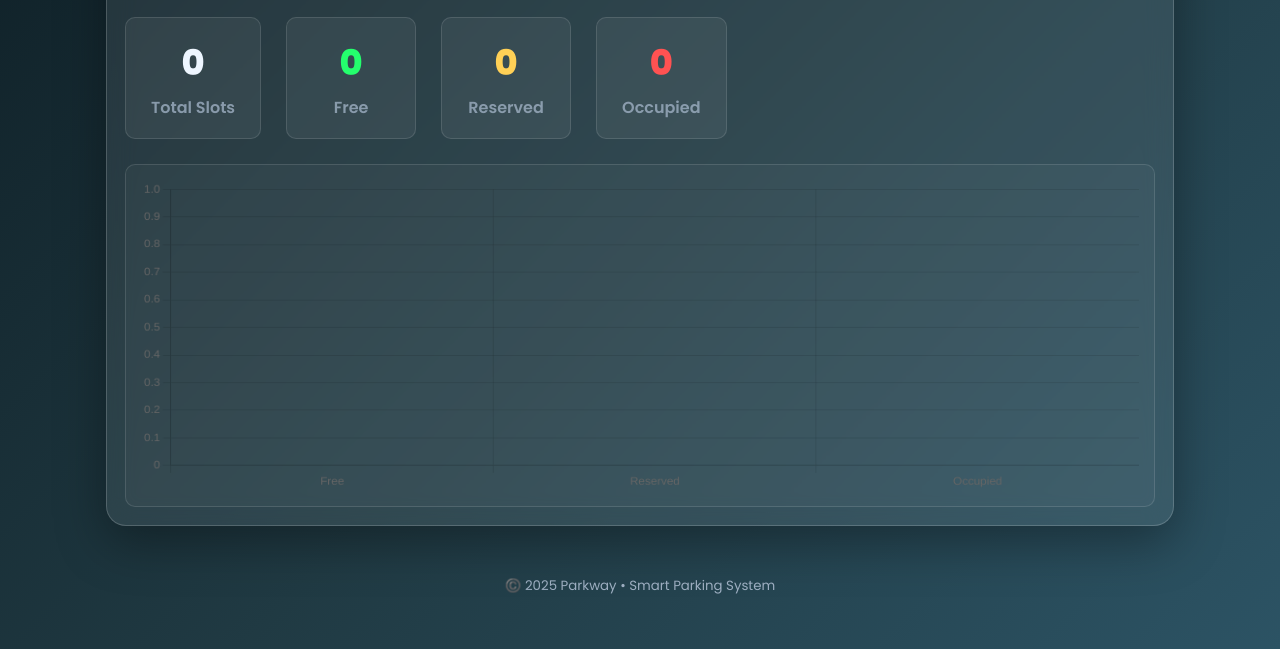
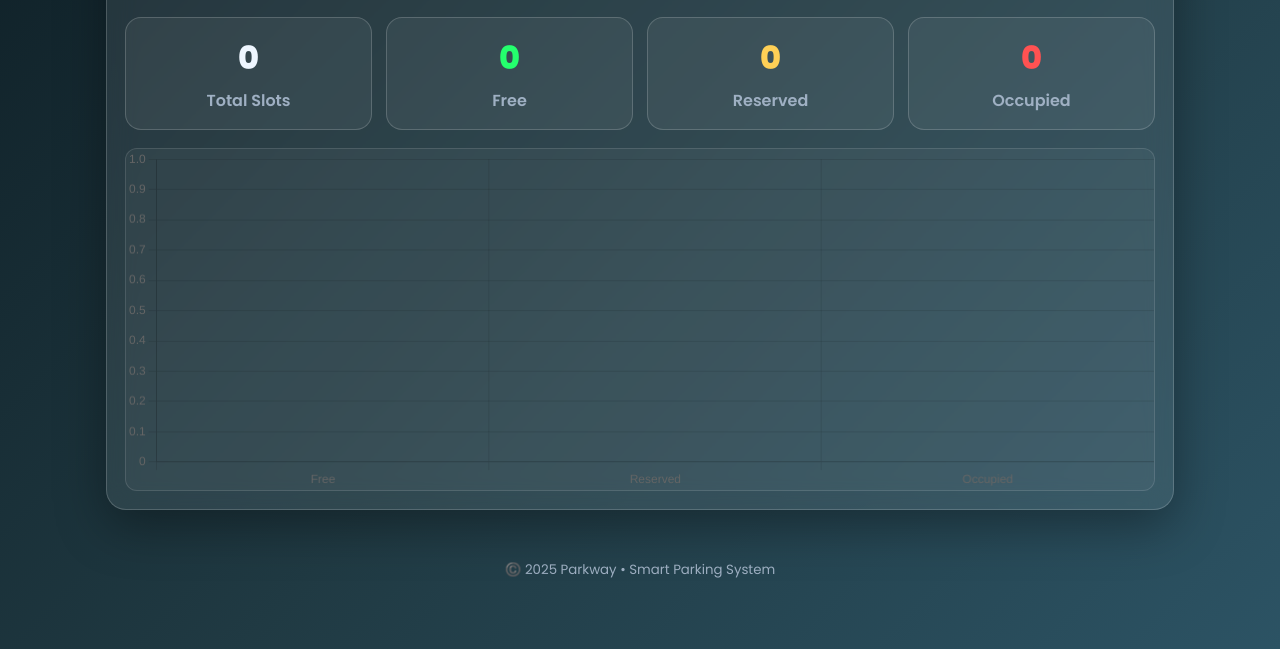
Before and after one commit to patshivm/ParkWay, a website: page dashboard.html in a window 1280 px wide. Shown: the part 151-800 px from the top of the page. Drawn offline with nearby package versions, Linux system fonts and the light colour scheme; no server answers.

Commit message:
Update dashboard.html

```diff
--- a/dashboard.html
+++ b/dashboard.html
@@ -1,48 +1,15 @@
 <!DOCTYPE html>
 <html lang="en">
 <head>
-<meta charset="UTF-8" />
-<meta name="viewport" content="width=device-width, initial-scale=1.0" />
+<meta charset="UTF-8">
+<meta name="viewport" content="width=device-width, initial-scale=1.0">
 <title>Parkway • Dashboard</title>
-
 <link href="https://fonts.googleapis.com/css2?family=Poppins:wght@400;600;800&display=swap" rel="stylesheet">
 <link rel="stylesheet" href="style.css">
+<script src="https://cdn.jsdelivr.net/npm/chart.js"></script>
+</head>
 
-<style>
-/* Optional dashboard styling (keep your theme clean) */
-.stats {
-  display: flex;
-  gap: 25px;
-  margin: 20px 0;
-}
-.stat {
-  background: rgba(255,255,255,0.06);
-  padding: 18px 25px;
-  border-radius: 10px;
-  text-align: center;
-  min-width: 130px;
-  border: 1px solid rgba(255,255,255,0.12);
-}
-.stat-num {
-  font-size: 2.2rem;
-  font-weight: 700;
-}
-.stat-label { opacity: 0.8; }
-.stat-num.free { color: #24ff6d; }
-.stat-num.reserved { color: #ffd056; }
-.stat-num.occupied { color: #ff5252; }
-
-.chart {
-  margin-top: 25px;
-  background: rgba(255,255,255,0.03);
-  border-radius: 10px;
-  padding: 15px;
-}
-</style>
-
-</head>
 <body>
-
 <header class="topbar">
   <div class="brand"><a href="index.html">🚗 Parkway</a></div>
   <nav class="navlinks">
@@ -64,17 +31,14 @@
         <div class="stat-num" id="statTotal">0</div>
         <div class="stat-label">Total Slots</div>
       </div>
-
       <div class="stat">
         <div class="stat-num free" id="statFree">0</div>
         <div class="stat-label">Free</div>
       </div>
-
       <div class="stat">
         <div class="stat-num reserved" id="statReserved">0</div>
         <div class="stat-label">Reserved</div>
       </div>
-
       <div class="stat">
         <div class="stat-num occupied" id="statOccupied">0</div>
         <div class="stat-label">Occupied</div>
@@ -89,23 +53,19 @@
   <small>©️ <span id="year"></span> Parkway • Smart Parking System</small>
 </footer>
 
+<script>
+document.getElementById('year').textContent = new Date().getFullYear();
+</script>
 
-<!-- ChartJS -->
-<script src="https://cdn.jsdelivr.net/npm/chart.js"></script>
-
+<!-- =========================== -->
+<!-- ⭐ LIVE DASHBOARD SCRIPT ⭐ -->
+<!-- =========================== -->
 <script>
-/* --------------------------------------
-   LIVE DASHBOARD JS (WORKING WITH YOUR SERVER)
-   -------------------------------------- */
-
-document.getElementById("year").textContent = new Date().getFullYear();
 const API_URL = "/api/parking";
 
 let chart;
 
-// --------------------------------------
-// Compute stats based on your real backend
-// --------------------------------------
+// Count slot stats based on backend values
 function computeStats(data) {
   const total = Object.keys(data).length;
 
@@ -113,21 +73,19 @@ function computeStats(data) {
       reserved = 0,
       occupied = 0;
 
-  Object.values(data).forEach(s => {
-    s = String(s).toUpperCase();
+  for (const slot of Object.values(data)) {
+    const s = String(slot).toUpperCase();
 
     if (s === "EMPTY" || s === "FREE") free++;
     else if (s === "RESERVED") reserved++;
     else if (s === "OCCUPIED") occupied++;
-  });
+  }
 
   return { total, free, reserved, occupied };
 }
 
-// --------------------------------------
-// Fetch live data
-// --------------------------------------
-async function fetchData() {
+// Fetch backend data
+async function fetchSlots() {
   try {
     const res = await fetch(API_URL, { cache: "no-store" });
     if (!res.ok) return;
@@ -136,13 +94,11 @@ async function fetchData() {
     updateDashboard(data);
 
   } catch (err) {
-    console.error("Dashboard Error:", err);
+    console.error("Dashboard Fetch Error:", err);
   }
 }
 
-// --------------------------------------
-// Update UI + chart
-// --------------------------------------
+// Update numbers + chart
 function updateDashboard(data) {
   const { total, free, reserved, occupied } = computeStats(data);
 
@@ -151,12 +107,10 @@ function updateDashboard(data) {
   document.getElementById("statReserved").textContent = reserved;
   document.getElementById("statOccupied").textContent = occupied;
 
-  updateChart({ free, reserved, occupied });
+  updateChart(free, reserved, occupied);
 }
 
-// --------------------------------------
-// Build chart
-// --------------------------------------
+// Init chart (UI untouched)
 function initChart() {
   const ctx = document.getElementById("usageChart").getContext("2d");
 
@@ -167,40 +121,33 @@ function initChart() {
       datasets: [{
         label: "Live Slot Status",
         data: [0, 0, 0],
-        backgroundColor: ["#24ff6d", "#ffd056", "#ff5252"]
+        backgroundColor: [
+          "#24ff6d",
+          "#ffd056",
+          "#ff5252"
+        ]
       }]
     },
     options: {
       responsive: true,
-      plugins: {
-        legend: { display: false }
-      }
+      plugins: { legend: { display: false } }
     }
   });
 }
 
-// --------------------------------------
-// Update chart dynamically
-// --------------------------------------
-function updateChart(stats) {
+// Update chart data
+function updateChart(free, reserved, occupied) {
   if (!chart) return;
 
-  chart.data.datasets[0].data = [
-    stats.free,
-    stats.reserved,
-    stats.occupied
-  ];
+  chart.data.datasets[0].data = [free, reserved, occupied];
   chart.update();
 }
 
-// --------------------------------------
-// Start LIVE update
-// --------------------------------------
+// Start live updates
 document.addEventListener("DOMContentLoaded", () => {
   initChart();
-  fetchData();
-
-  setInterval(fetchData, 2000); // 2s live update
+  fetchSlots();
+  setInterval(fetchSlots, 2000);
 });
 </script>
 
```
